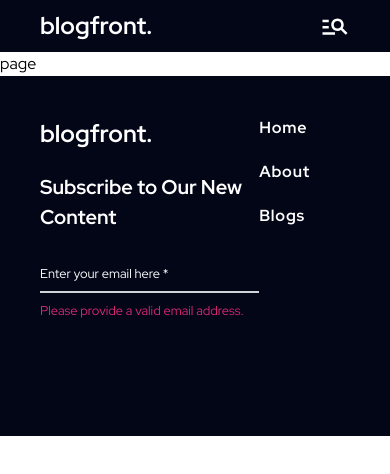
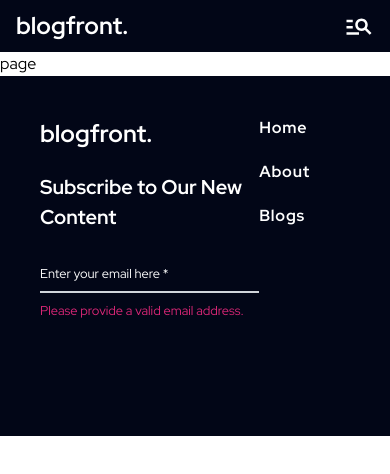
Before and after one commit to mthngns/BlogFrontend, a Next.js app: page /blog in a window 390 px wide. Shown: the top 474 px of the page. Built offline with nearby package versions, Linux system fonts and the light colour scheme.

Commit message:
dummy changes

```diff
--- a/src/app/features/Header/Header.tsx
+++ b/src/app/features/Header/Header.tsx
@@ -8,7 +8,7 @@ import ThemeSwitcher from './components/ThemeSwitcher';
 import Logo from './components/Logo';
 const Header = () => {
   return (
-    <div className={`py-2 px-10 flex gap-x-10 items-center justify-between bg-slate-950 text-white`}>
+    <div className={`py-2 px-4 sm:px-10 flex gap-x-10 items-center justify-between bg-slate-950 text-white`}>
         <Logo/>
         <NavigationList/>
         <div className='sm:flex hidden md:w-fit sm:w-full justify-end gap-x-5'>
```
